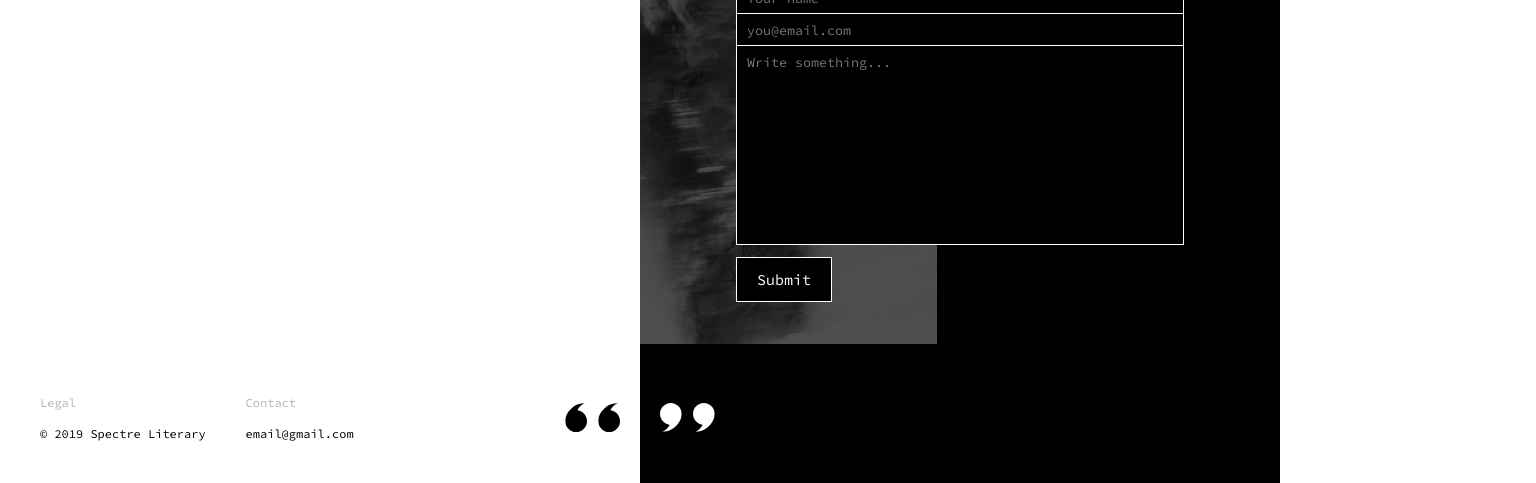
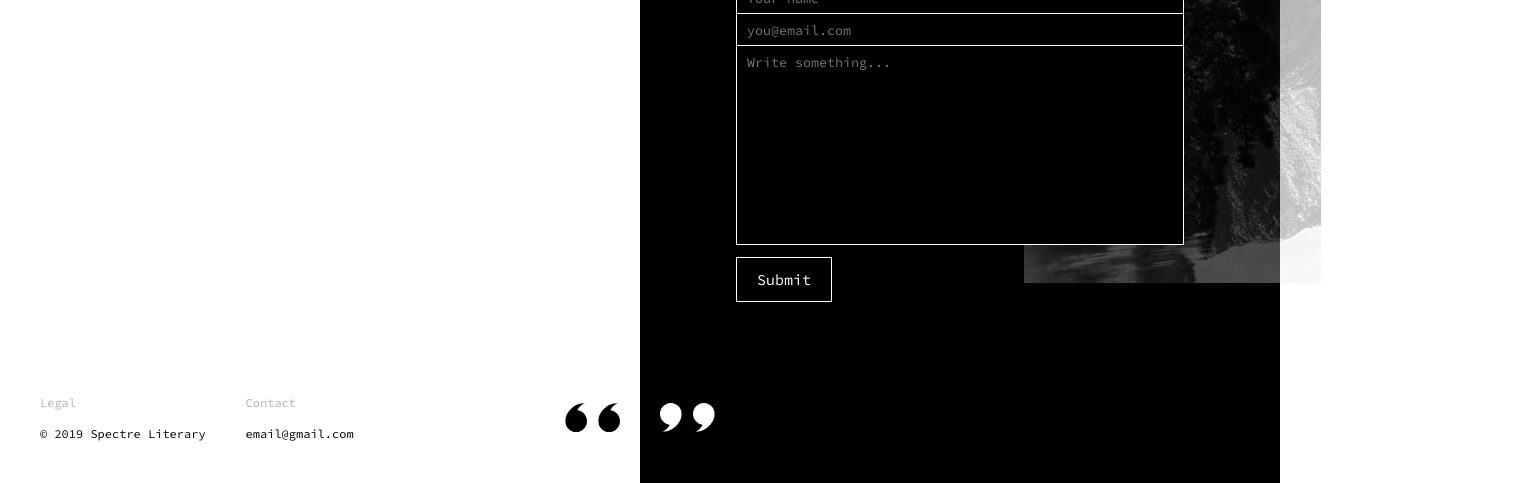
Before and after one commit to rubyjazz/spectre, a plain HTML site: page contact.html in a window 1280 px wide. Shown: the part 317-800 px from the top of the page, 1536 px wide, since content can reach past the window. Drawn offline with nearby package versions, Linux system fonts and the light colour scheme.

Commit message:
fixed photo-2

```diff
--- a/styles.css
+++ b/styles.css
@@ -291,9 +291,10 @@ p {
 .photo-2 {
   width: 40vw;
   min-width: 200px;
+  max-height: 400px;
   height: auto;
-  position:fixed;
-  float: right;
+  position:absolute;
+  right: -20%;
   overflow: hidden;
   z-index: 1;
 }
```
